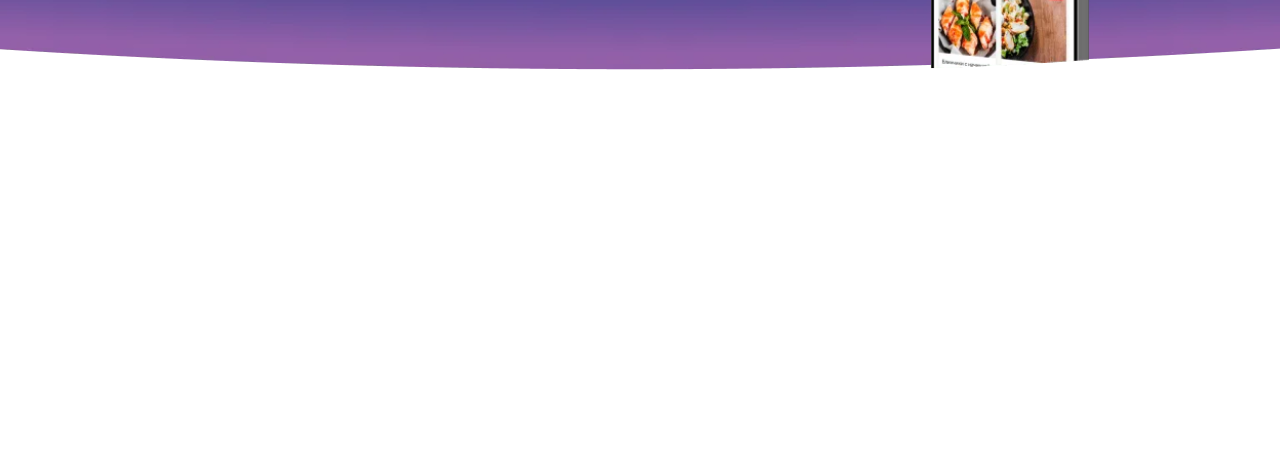
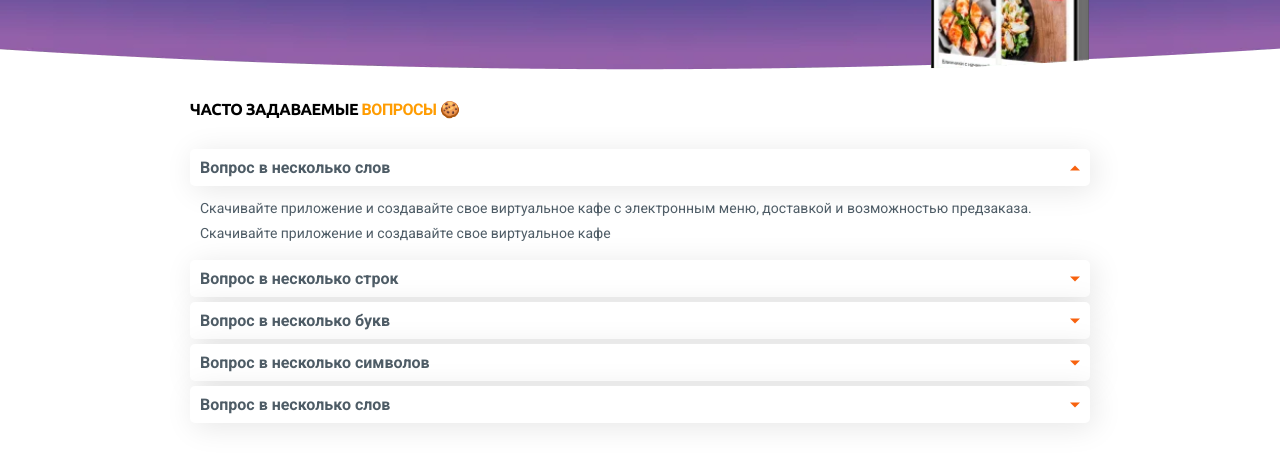
Before and after one commit to nosanov/test-layout, a website with bundled scripts: page index.html in a window 1280 px wide. Shown: the part 950-1405 px from the top of the page. Before the commit the page ends 1020 px from the top, so only its background shows below. Built offline with nearby package versions, Linux system fonts and the light colour scheme; files whose address does not match are found by name.

Commit message:
added faq-section

```diff
--- a/index.html
+++ b/index.html
@@ -333,12 +333,76 @@
         <img width="106" height="106" class="online__deco__el online__deco__lilac-1 is-hidden--xxl-down lazy-picture" src="./assets/images/pix.png" data-src="./assets/images/online/deco/lilac-1.svg" alt="deco image" data-parallax="true" loading="lazy">
         <img width="130" height="130" class="online__deco__el online__deco__lilac-2 is-hidden--xxl-down lazy-picture" src="./assets/images/pix.png" data-src="./assets/images/online/deco/lilac-2.svg" alt="deco image" data-parallax="true" loading="lazy">
       </section>
+
+      <!-- faq section -->
+      <section class="faq">
+        <div class="faq__container">
+          <div class="row row--between--x">
+            <div class="faq__content">
+              <h2 class="faq__title">Часто задаваемые<br class="is-hidden--lg-up"> <span>вопросы</span> 🍪</h2>
+              <div class="faq__tabs tabs">
+                <div class="tabs__container">
+                  <ul>
+                    <li class="tabs__el faq__tabs__el active">
+                      <h3 class="tabs__el__title faq__tabs__el__title"><span>Вопрос в несколько слов</span> <img class="lazy-picture" data-src="./assets/icons/dropdown.svg" alt="dropdown" loading="lazy"></h3>
+                      <div class="tabs__el__content faq__tabs__el__content">
+                        <p>Скачивайте приложение и создавайте свое виртуальное кафе с электронным меню, доставкой и возможностью предзаказа. Скачивайте приложение и создавайте свое виртуальное кафе</p>
+                      </div>
+                    </li>
+                    <li class="tabs__el faq__tabs__el">
+                      <h3 class="tabs__el__title faq__tabs__el__title"><span>Вопрос в несколько строк</span> <img class="lazy-picture" data-src="./assets/icons/dropdown.svg" alt="dropdown" loading="lazy"></h3>
+                      <div class="tabs__el__content faq__tabs__el__content">
+                        <p>Lorem, ipsum dolor sit amet consectetur adipisicing elit. Quisquam, ab?</p>
+                      </div>
+                    </li>
+                    <li class="tabs__el faq__tabs__el">
+                      <h3 class="tabs__el__title faq__tabs__el__title"><span>Вопрос в несколько букв</span> <img class="lazy-picture" data-src="./assets/icons/dropdown.svg" alt="dropdown" loading="lazy"></h3>
+                      <div class="tabs__el__content faq__tabs__el__content">
+                        <p>Lorem ipsum dolor sit amet consectetur adipisicing elit. Quaerat, reprehenderit vero. Laudantium impedit natus omnis quos voluptatibus, sunt eaque asperiores.</p>
+                      </div>
+                    </li>
+                    <li class="tabs__el faq__tabs__el">
+                      <h3 class="tabs__el__title faq__tabs__el__title"><span>Вопрос в несколько символов</span> <img class="lazy-picture" data-src="./assets/icons/dropdown.svg" alt="dropdown" loading="lazy"></h3>
+                      <div class="tabs__el__content faq__tabs__el__content">
+                        <p>Lorem ipsum dolor sit amet.</p>
+                      </div>
+                    </li>
+                    <li class="tabs__el faq__tabs__el">
+                      <h3 class="tabs__el__title faq__tabs__el__title"><span>Вопрос в несколько слов</span> <img class="lazy-picture" data-src="./assets/icons/dropdown.svg" alt="dropdown" loading="lazy"></h3>
+                      <div class="tabs__el__content faq__tabs__el__content">
+                        <p>Lorem ipsum dolor sit, amet consectetur adipisicing elit. Dolorum impedit quisquam voluptate laboriosam quam reiciendis!</p>
+                      </div>
+                    </li>
+                  </ul>
+                </div>
+              </div>
+            </div>
+
+            <picture class="faq__picture is-hidden--xxl-down lazy-picture">
+              <source
+                type="image/webp"
+                media="(min-width: 1440px)"
+                srcset="./assets/images/pix.png"
+                data-srcset="./assets/images/faq/image-xxl.webp, ./assets/images/faq/image-xxl-retina.webp 2x"
+              >
+              <source
+                type="image/png"
+                media="(min-width: 1440px)"
+                srcset="./assets/images/pix.png"
+                data-srcset="./assets/images/faq/image-xxl.png, ./assets/images/faq/image-xxl-retina.png 2x"
+              >
+              <img width="523" height="728" src="./assets/images/pix.png" data-src="./assets/images/faq/image-xxl.png, ./assets/images/faq/image-xxl-retina.png 2x" alt="image" loading="lazy">
+            </picture>
+          </div>
+
+        </div>
+      </section>
     </main>
   </div>
 
   <!-- <script src="./dist/js/libs/jquery.min.js" defer></script>
   <script src="./dist/js/libs/owl.carousel.min.js" defer></script> -->
 
-  <script src="./dist/js/main.min.js" defer></script>
+  <script src="./dist/js/main.js" defer></script>
 </body>
 </html>
--- /dev/null
+++ b/src/js/components/tabs.js
@@ -0,0 +1,42 @@
+export default function initTabs() {
+    const tabsInstance = document.querySelectorAll('.tabs');
+
+    tabsInstance.forEach((instance) => {
+        const el = instance.querySelectorAll('.tabs__el'),
+            titles = instance.querySelectorAll('.tabs__el__title');
+
+        for (let i = 1; i < el.length; i++) {
+            el[i].querySelector('.tabs__el__content').style.maxHeight = '0';
+        }
+
+        titles.forEach((title) => {
+            title.addEventListener('click', () => {
+                const parent = title.closest('.tabs__el'),
+                    content = parent.querySelector('.tabs__el__content');
+
+                if (parent.classList.contains('active')) {
+                    parent.classList.remove('active');
+
+                    let height = content.getBoundingClientRect().height;
+
+                    function animateHeightToNull() {
+                        content.style.maxHeight = height + 'px';
+
+                        requestAnimationFrame(function() {
+                            content.style.maxHeight = 0 + 'px';
+                        });
+                    }
+                    requestAnimationFrame(animateHeightToNull);
+                } else {
+                    parent.classList.add('active');
+                    let height = content.scrollHeight;
+
+                    function animateHeightToAuto() {
+                        content.style.maxHeight = height + 'px';
+                    }
+                    requestAnimationFrame(animateHeightToAuto);
+                }
+            });
+        });
+    })
+}
--- a/src/js/main.js
+++ b/src/js/main.js
@@ -2,6 +2,7 @@ import initLazyLoad from './components/lazyload';
 import scrollToSection from './components/scrollToSection';
 import initParallaxAnimations from './components/parallaxAnimations';
 import initHeader from './components/header';
+import initTabs from './components/tabs';
 // import initSplitting from './components/splitting';
 
 window.addEventListener('load', () => {
@@ -13,5 +14,6 @@ document.addEventListener('DOMContentLoaded', () => {
     scrollToSection();
     initParallaxAnimations();
     initHeader();
+    initTabs();
     // initSplitting();
 });
--- /dev/null
+++ b/src/scss/components/__faq.scss
@@ -0,0 +1,148 @@
+.faq {
+    // common tabs styles
+    .tabs {
+        &__container {
+            //
+        }
+
+        &__el {
+
+            &__title {
+                cursor: pointer;
+            }
+
+            &__content {
+                transition: max-height 0.3s ease-out;
+
+                overflow: hidden;
+            }
+        }
+    }
+
+    &__container {
+        @extend %padding__default;
+        padding-top: 30px;
+        padding-bottom: 30px;
+    }
+
+    &__title {
+        @extend %section__sub-title--xxl;
+
+        margin-bottom: 12px;
+
+        span {
+            color: $orange__text;
+        }
+    }
+
+    &__tabs {
+        &__el {
+            @extend %roboto__text;
+            margin-bottom: 5px;
+
+            &.active {
+                .faq__tabs__el__title {
+                    img {
+                        transform: rotate(180deg);
+                    }
+                }
+            }
+
+            &__title {
+                background: $white;
+                border-radius: 5px;
+                box-shadow: 4px 4px 30px rgba(0, 0, 0, 0.1);
+
+                color: $black__light;
+                font-size: 13px;
+                font-weight: 600;
+
+                display: flex;
+                flex-direction: row;
+                justify-content: space-between;
+                align-items: center;
+
+                padding: 6px 10px;
+
+                height: 34px;
+
+                img {
+                    transition: transform .3s ease-out;
+                }
+            }
+
+            &__content {
+                color: $black__light;
+                font-size: 13px;
+                font-weight: 400;
+                line-height: 22.75px;
+
+                p {
+                    padding: 10px 0;
+                }
+            }
+        }
+    }
+
+    @media only screen and (min-width: $breakpoint-tablet) {
+        &__title {
+            margin-bottom: 30px;
+        }
+
+        &__tabs {
+            &__el {
+                &__title {
+                    font-size: 16px;
+                    line-height: 27.2px;
+
+                    height: 37px;
+                }
+
+                &__content {
+                    font-size: 14px;
+                    line-height: 24.5px;
+
+                    p {
+                        padding: 10px;
+                    }
+                }
+            }
+        }
+    }
+
+    @media only screen and (min-width: $breakpoint-desktop) {
+        &__content {
+            padding-top: 186px;
+            max-width: 540px;
+        }
+
+        &__title {
+            margin-bottom: 20px;
+            max-width: 440px;
+        }
+
+        &__tabs {
+            &__el {
+                &__content {
+                    p {
+                        padding: 10px 10px;
+                    }
+                }
+            }
+        }
+
+        &__picture {
+            display: block;
+
+            width: 523px;
+            height: auto;
+
+            img {
+                display: block;
+
+                width: 100%;
+                height: auto;
+            }
+        }
+    }
+}
--- a/src/scss/components/__vars.scss
+++ b/src/scss/components/__vars.scss
@@ -74,6 +74,23 @@ $padding__xxl: 165 * 100vw / 1440;
   }
 }
 
+%section__sub-title--xxl {
+  @extend %ubuntu__text;
+
+  font-size: 16px;
+  font-weight: 600; // 700 in Figma
+  line-height: 19.2px;
+  letter-spacing: -0.03em;
+
+  text-transform: uppercase;
+
+  @media only screen and (min-width: $breakpoint-desktop) {
+    font-size: 32px;
+    line-height: 38.4px;
+    margin-bottom: 38.4px;
+  }
+}
+
 %section__text {
   @extend %roboto__text;
 
@@ -97,6 +114,7 @@ $orange: #FFAB00;
 $orange__text: #FF9C01;
 $white: #fff;
 $black: #0E283C;
+$black__light: #4E5C66;
 $grey: #768C9B;
 
 $z-index: 1;
--- a/src/scss/main.scss
+++ b/src/scss/main.scss
@@ -21,6 +21,7 @@
 @import './components/__intro';
 @import './components/__download';
 @import './components/__online';
+@import './components/__faq';
 
 html, body {
   scroll-behavior: smooth;
```
Also changed, not shown: assets/icons/dropdown.svg (added), assets/images/faq/image-xxl-retina.png (added), assets/images/faq/image-xxl-retina.webp (added), assets/images/faq/image-xxl.png (added), assets/images/faq/image-xxl.webp (added), dist/css/main.css, dist/js/main.js.
